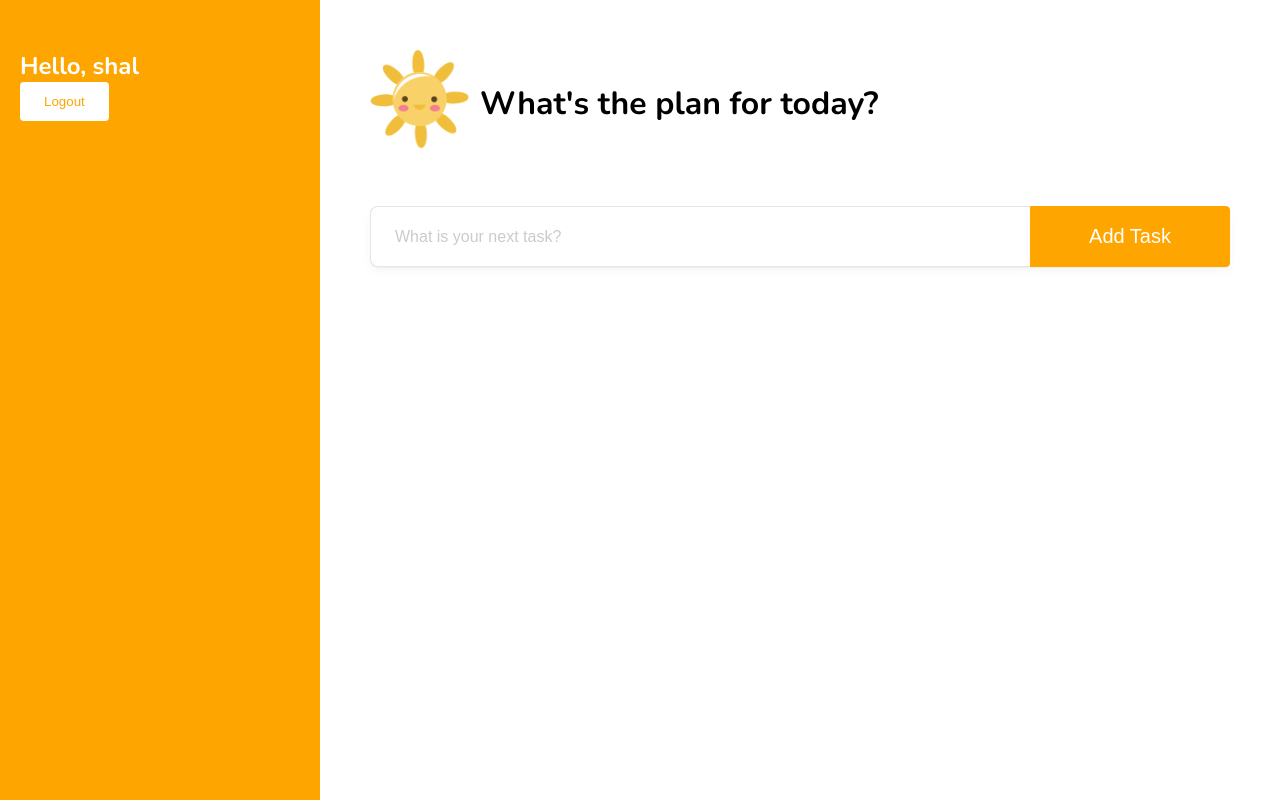
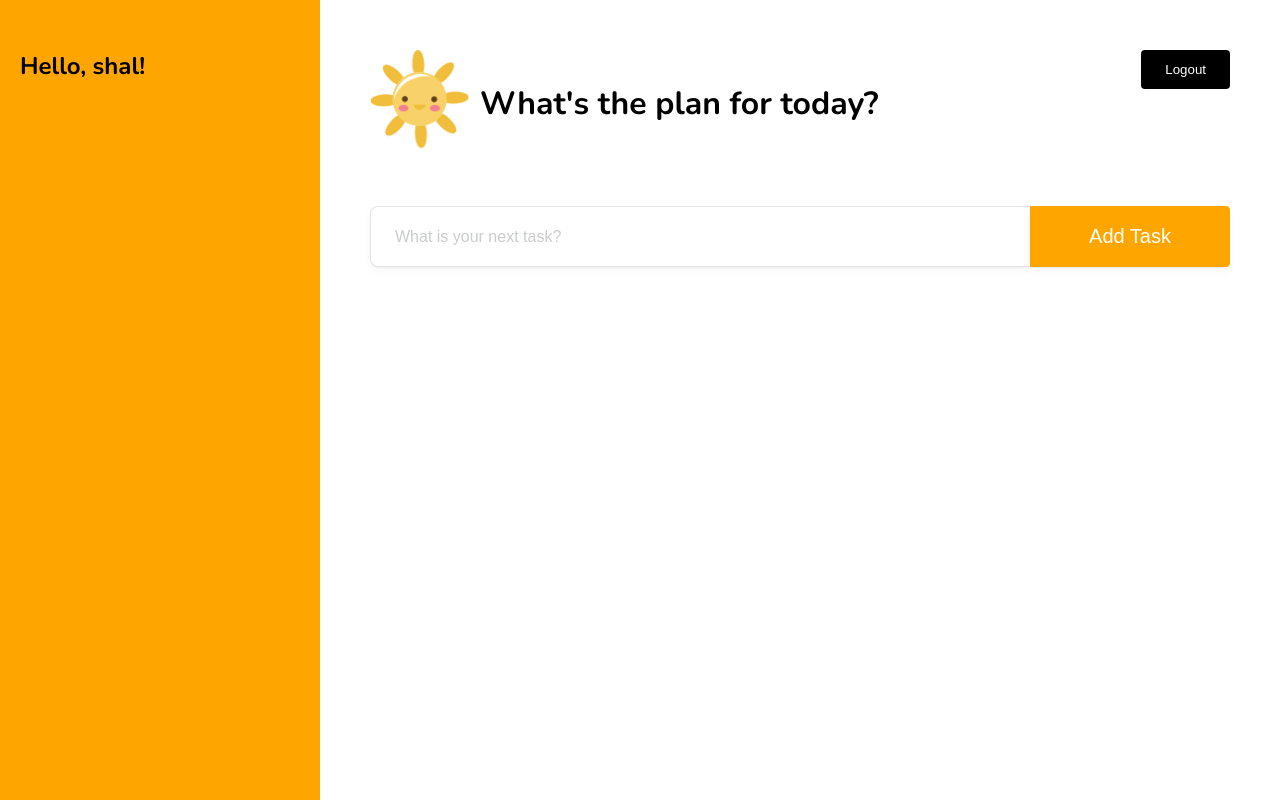
Before and after one commit to shalinigandhi/login-dashboard, a React (Create React App) app: page /dashboard in a window 1280 px wide. Built offline with nearby package versions, Linux system fonts and the light colour scheme.

Commit message:
UI fixes

```diff
--- a/src/components/Dashboard/Dashboard.js
+++ b/src/components/Dashboard/Dashboard.js
@@ -1,4 +1,4 @@
-import React from 'react';
+import React, {useEffect, useState} from 'react';
 import { useAuth } from '../Auth/auth';
 import { useNavigate } from 'react-router-dom';
 import TodoList from '../Todo/TodoList';
@@ -17,9 +17,9 @@ export const Dashboard = () => {
         <div className="dashboard-container">
             <div className="dashboard-wrapper">
                 <aside className="aside-container">
-                    <h2 className="greetings"> Hello, <span className="username">{auth.user.username}</span></h2>
+                    <h2 className="greetings"> Hello, <span className="username">{auth.user.username}!</span></h2>
                     <button
-                        className="btn secondary-btn"
+                        className="btn logout-btn"
                         onClick={() => handleLogout()}
                     >
                         Logout
--- a/src/components/Dashboard/dashboard.scss
+++ b/src/components/Dashboard/dashboard.scss
@@ -10,6 +10,13 @@
             min-width: 320px;
             padding: 50px 20px;
             background: $orange;
+        }
+
+        .logout-btn {
+            position: fixed;
+            right: 50px;
+            top: 50px;
+            background: $black;
             color: $white;
         }
     }
--- a/src/styles/_colors.scss
+++ b/src/styles/_colors.scss
@@ -2,3 +2,4 @@ $orange: #ffa500;
 $white: #fff;
 $gray-gradient1: #CACBCC;
 $green: #daffda;
+$black: #000000;
```
